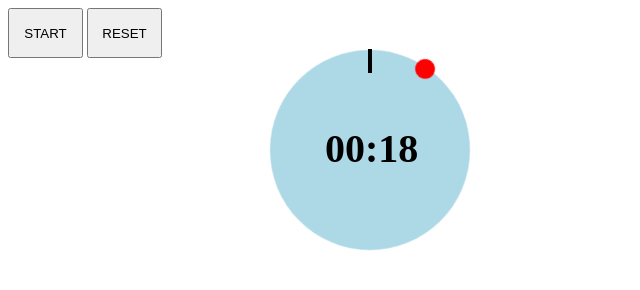
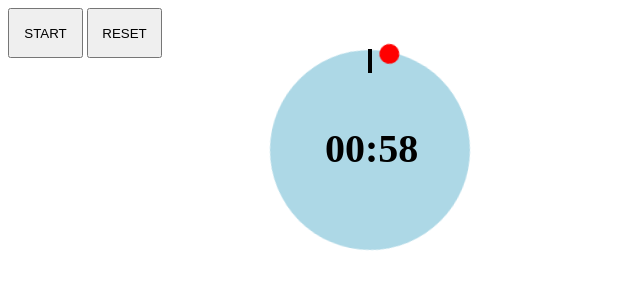
Before and after one commit to beketamas/LOL, a plain HTML site: page index.html in a window 1280 px wide. Both pictures are taken after a click on the button "START". Shown: the full height of the page, 0-640 px from the left. Drawn offline with Linux system fonts and the light colour scheme.

Commit message:
Add files via upload

```diff
--- a/index.html
+++ b/index.html
@@ -17,7 +17,7 @@
         </div>
     </div>
     <hr>
-    <h1 id="timer">00:20</h1>
+    <h1 id="timer">00:60</h1>
     <button onclick="Forgatas()" style="width: 75px; height: 50px;">START</button>
     <button onclick="Reset()" style="width: 75px; height: 50px;">RESET</button>
 </body>
--- a/js.js
+++ b/js.js
@@ -1,4 +1,5 @@
 let intervalID = null
+let time = parseInt(document.getElementById("timer").innerHTML.split(':')[1])
 
 function Forgatas(){
     if(intervalID != null)
@@ -8,10 +9,10 @@
     intervalID = setInterval(function(){
         let date = new Date()
         let sec =  parseInt((date - startDate) / 1000)
-        document.getElementById("outCircle").style.rotate = `${360 / 20 * sec}deg`
+        document.getElementById("outCircle").style.rotate = `${360 / time * sec}deg`
         //document.getElementById("timer").style.rotate = `-${360 / 20 * parseInt((date - startDate) / 1000)}deg`
-        document.getElementById("timer").innerHTML = `00:${String(20 - sec).padStart(2, '0')}`;
-        if(sec >= 20){
+        document.getElementById("timer").innerHTML = `00:${String(time - sec).padStart(2, '0')}`;
+        if(sec >= time){
             clearInterval(intervalID)
             intervalID = null
         }
```
Also changed, not shown: style.css (line endings or trailing spaces).
